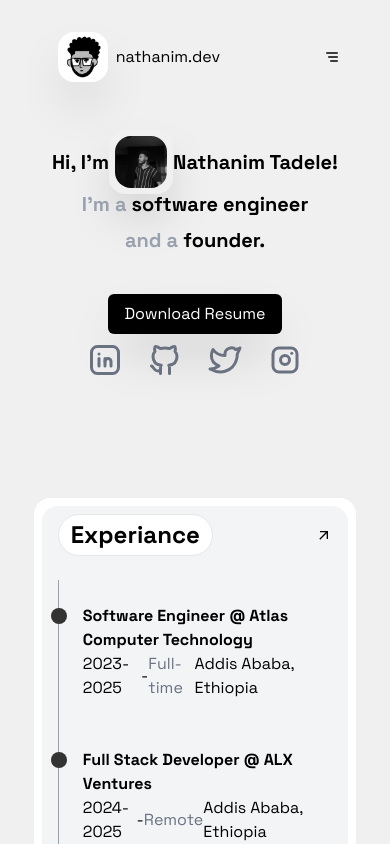
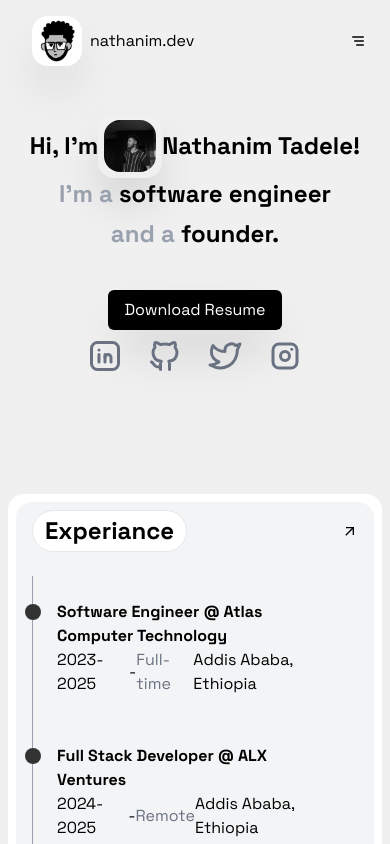
Before and after one commit to Nathanim1919/portfolio-v2, a Next.js app: page / in a window 390 px wide. Built offline with nearby package versions, Linux system fonts and the light colour scheme; no server answers.

Commit message:
fix: make it responsive

```diff
--- a/src/app/page.tsx
+++ b/src/app/page.tsx
@@ -9,7 +9,7 @@ import TechStack from "@/components/TechStack";
 
 export default function Home() {
   return (
-    <div className="w-[95%] md:w-[70%] flex flex-col gap-10 mx-auto h-screen scroll-smooth scroll-behavior-smooth overflow-y-scroll scrollbar-hide p-6">
+    <div className="w-full md:w-[70%] flex flex-col gap-10 mx-auto h-screen scroll-smooth scroll-behavior-smooth overflow-y-scroll scrollbar-hide p-2">
       <Header />
       <Hero />
       <div className="grid grid-cols-1 md:grid-cols-2 gap-4 place-items-start py-10">
--- a/src/components/Hero.tsx
+++ b/src/components/Hero.tsx
@@ -5,7 +5,7 @@ import { TbBrandGithub, TbBrandInstagram, TbBrandLinkedin, TbBrandTwitter } from
 export default function Hero() {
   return (
     <div className="flex flex-col items-center justify-center relative md:py-16">
-      <div className="text-center text-xl sm:text-2xl md:text-5xl font-bold flex flex-col text-black dark:text-white">
+      <div className="text-center text-2xl md:text-5xl font-bold flex flex-col text-black dark:text-white">
         <span className="flex items-center justify-center md:gap-2">
           Hi, I'm
           <span className="md:mr-2 w-16 md:w-25 inline-block p-1.5 shadow-2xl rounded-2xl md:rounded-4xl">
```
